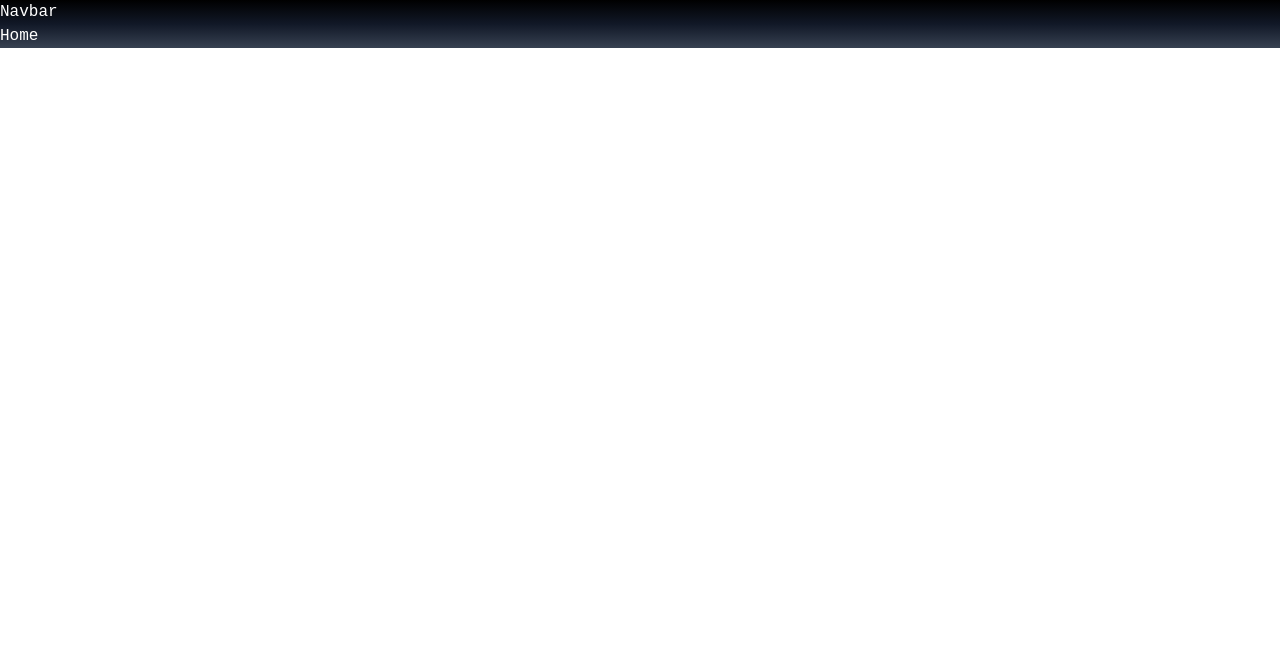
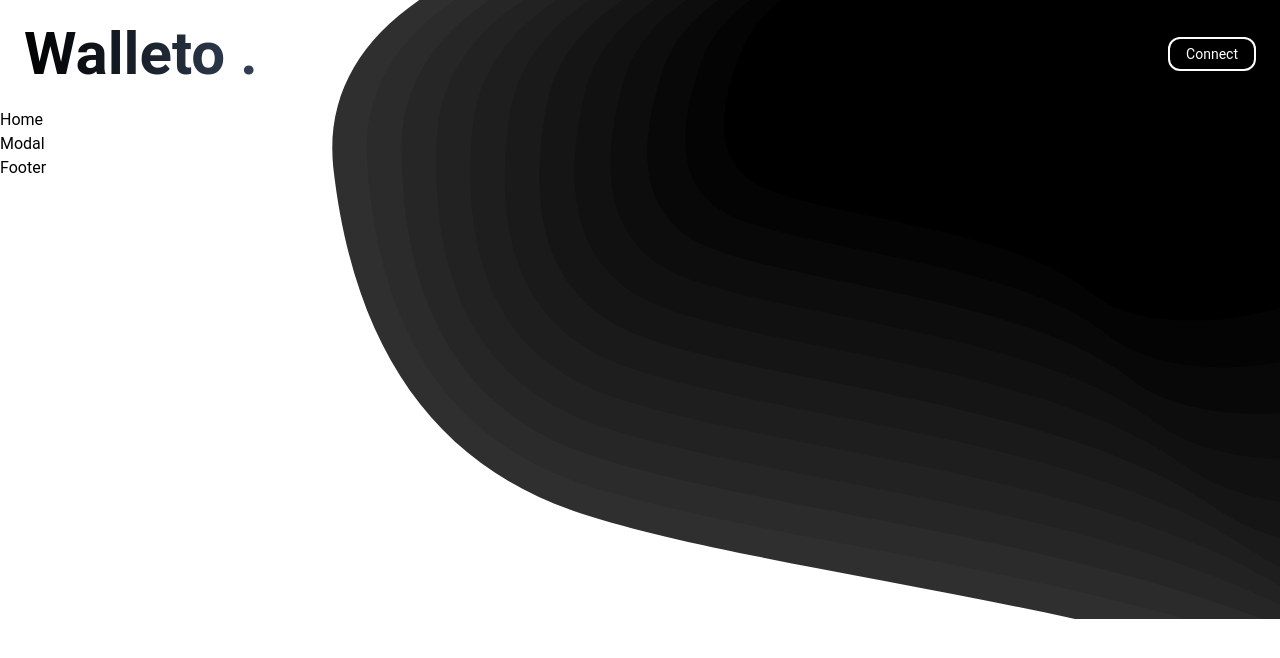
Before and after one commit to rozybakievv/web3app, a React (Create React App) app in the folder client/: page / in a window 1280 px wide. Shown: the top 658 px of the page. Built offline with nearby package versions, Linux system fonts and the light colour scheme.

Commit message:
metamask connexion

```diff
--- a/client/package.json
+++ b/client/package.json
@@ -6,6 +6,7 @@
     "@testing-library/jest-dom": "^5.16.1",
     "@testing-library/react": "^12.1.2",
     "@testing-library/user-event": "^13.5.0",
+    "ethers": "^5.5.4",
     "react": "^17.0.2",
     "react-dom": "^17.0.2",
     "react-scripts": "5.0.0",
--- a/client/src/App.jsx
+++ b/client/src/App.jsx
@@ -6,7 +6,7 @@ import Footer from "./components/Footer.jsx"
 const App = () => {
     return (
         <div className="min-h-screen">
-            <div className="bg-gradient-to-t from-gray-700 via-gray-900 to-black">
+            <div>
                 <Navbar></Navbar>
                 <Home></Home>
             </div>
--- a/client/src/components/Navbar.jsx
+++ b/client/src/components/Navbar.jsx
@@ -1,8 +1,78 @@
+import { useState } from "react";
+import { ethers } from "ethers";
+
 const Navbar = () => {
+    const [error, setError] = useState(null);
+    const [connected, setConnected] = useState(null);
+    const [walletAddress, setWalletAdress] = useState(null);
+    const [balance, setBalance] = useState(null);
+
+    const connectionHandler = () => {
+        if(window.ethereum) {
+            window.ethereum.request({method : 'eth_requestAccounts'})
+            .then(
+                result => {
+                    accountChangeHandler(result);
+                    setConnected("Connected");
+                }
+            )
+        }else {
+            setError('Please install metamask');
+        }
+    }
+
+    const accountChangeHandler = (newAccount) => {
+        setWalletAdress(newAccount);
+        /* getBalance(newAccount); */
+    }
+
+/*     const getBalance = (address) => {
+        window.ethereum.request({method: 'eth_getBalance', params: [address, walletAddress]})
+        .then(
+            balanceGet => {
+                setBalance(ethers.utils.formatEther(balanceGet));
+            }
+        )
+    }
+ */
     return (
-        <div>
-            <h1>Navbar</h1>
-        </div>
+        <nav className="flex flex-wrap items-center justify-between p-6">
+            <div className="flex items-center flex-shrink-0 mr-6 text-white">
+                <h1 className="text-6xl font-bold text-transparent bg-clip-text bg-gradient-to-r from-black to-slate-700">Walleto .</h1>
+            </div>
+            <div className="block lg:hidden">
+                <button className="flex items-center px-3 py-2 text-teal-200 border border-teal-400 rounded hover:text-white hover:border-white">
+                    <svg className="w-3 h-3 fill-current" viewBox="0 0 20 20" xmlns="http://www.w3.org/2000/svg"><title>Menu</title><path d="M0 3h20v2H0V3zm0 6h20v2H0V9zm0 6h20v2H0v-2z"/></svg>
+                </button>
+            </div>
+            <div className="flex-grow hidden w-full lg:flex lg:items-center lg:w-auto">
+                <div className="text-sm lg:flex-grow">
+
+                </div>
+                <div>
+                    {
+                        connected !== null &&
+                        <>
+                            <button className="block mt-4 mr-8 text-white lg:inline-block lg:mt-0 hover:text-gray-300 animate-fade-in-down">
+                                Send
+                            </button>
+                            <button className="block mt-4 mr-8 text-white lg:inline-block lg:mt-0 hover:text-gray-300 animate-fade-in-down">
+                                Receive
+                            </button>
+                        </>
+                    }
+                    {
+                        error != null &&
+                        <p className="text-white">{error}</p>
+                    }
+                    {
+                        connected !== null
+                        ? <h1 className="inline-block px-4 py-2 mt-4 text-sm leading-none text-white border-2 border-white rounded-xl lg:mt-0">{walletAddress}</h1>
+                        : <button onClick={connectionHandler} className="inline-block px-4 py-2 mt-4 text-sm leading-none text-white transition duration-300 border-2 border-white rounded-xl hover:border-transparent hover:text-black hover:bg-white lg:mt-0 hover:ring hover:outline-none hover:ring-gray-600">Connect</button>
+                    }
+                </div>
+            </div>
+        </nav>
     )
 }
 
--- a/client/src/index.css
+++ b/client/src/index.css
@@ -2,7 +2,7 @@
 @tailwind components;
 @tailwind utilities;
 
-@import url('https://fonts.googleapis.com/css2?family=Roboto+Mono:wght@200;400;700&display=swap');
+@import url('https://fonts.googleapis.com/css2?family=Roboto:ital,wght@0,400;0,700;1,100&display=swap');
 
 *html {
     padding: 0;
@@ -10,6 +10,9 @@
 }
 
 body {
-    font-family: 'Roboto Mono', monospace;
-    color: white;
+    font-family: 'Roboto', sans-serif;
+    color: black;
+    background-image: url('../public/background.svg');
+    background-repeat: no-repeat;
+    background-size: 100vw;
 }
--- a/client/tailwind.config.js
+++ b/client/tailwind.config.js
@@ -3,7 +3,23 @@ module.exports = {
         "./src/**/*.{js,jsx,ts,tsx}",
     ],
     theme: {
-        extend: {},
+        extend: {
+            keyframes: {
+                'fade-in-down': {
+                    '0%': {
+                        opacity: '0',
+                        transform: 'translateY(-10px)'
+                    },
+                    '100%': {
+                        opacity: '1',
+                        transform: 'translateY(0)'
+                    },
+                }
+            },
+            animation: {
+                'fade-in-down': 'fade-in-down 0.5s ease-out'
+            }
+        },
     },
     plugins: [],
 }
```
Also changed, not shown: client/public/background.svg (added), 1 other file (tests, documents, lock files or other folders).
